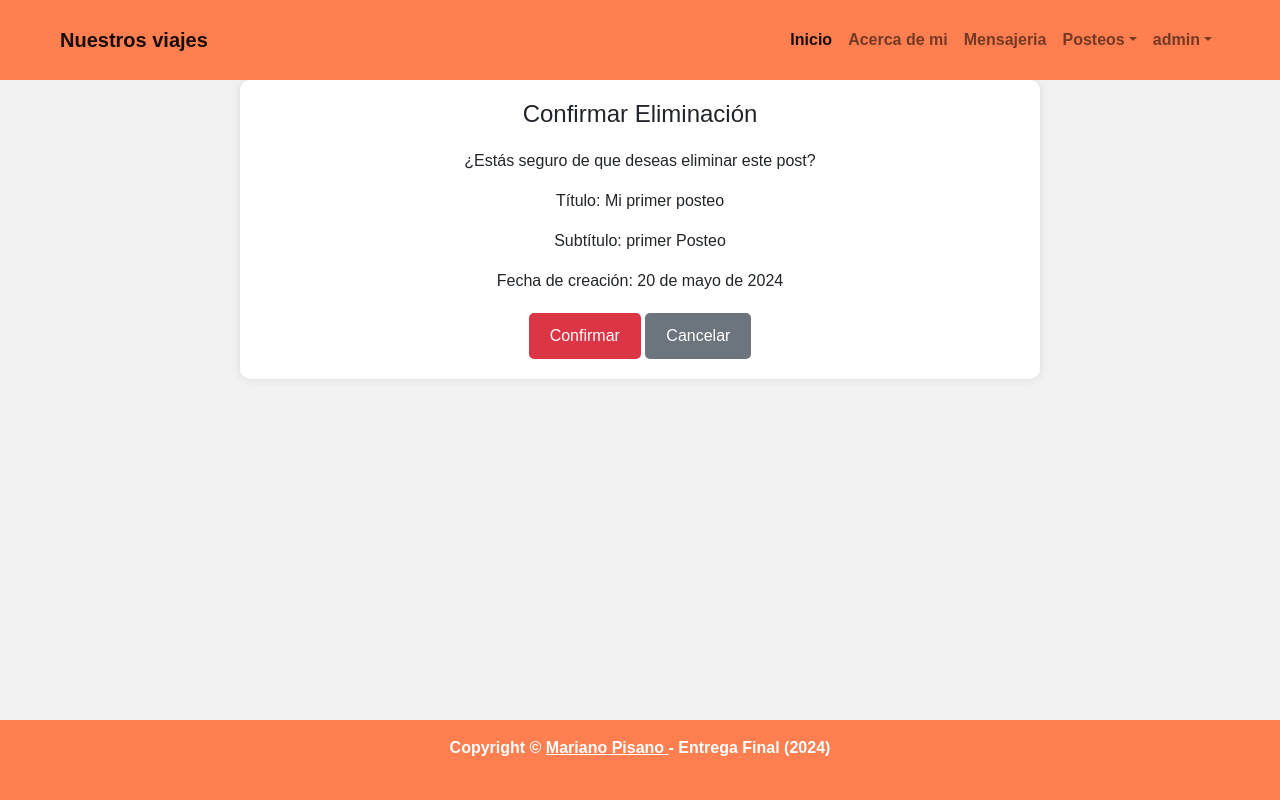
After one commit to mapsys/Entrega_Final_Mariano_Pisano, a Django app: page /posteos/7/borrar/ in a window 1280 px wide. The commit adds this page. Run offline with Django 5.2, Linux system fonts and the light colour scheme; a user stored in the database is signed in; data comes from the database, SQL or seed files in the repository; both versions use the stored data as it was after the commit; some libraries are stand-ins or nearby versions.

Commit message:
Agregado de eliminaciones y cambios de estilo

```diff
--- a/core/templates/core/base.html
+++ b/core/templates/core/base.html
@@ -26,7 +26,7 @@
             height: 100%;
         }
         .masthead {
-            background: url('{% static "path/to/your/image.jpg" %}') no-repeat center center;
+            background: url('{% static "assets/img/7489233.jpg" %}') no-repeat center center;
             background-size: cover;
             height: calc(100vh - 80px - 80px); /* Ajusta esto según la altura del navbar y del footer */
         }
--- a/mensajes/urls.py
+++ b/mensajes/urls.py
@@ -10,4 +10,6 @@ urlpatterns = [
     path("ver_intercambio/<int:intercambio_id>/", views.detalle_conversacion, name="detalle_conversacion"),
     path("nuevo_mensaje/<int:intercambio_id>/", views.nuevo_mensaje, name="nuevo_mensaje"),
     path('iniciar-conversacion/', views.iniciar_conversacion, name='iniciar_conversacion'),
+    path('confirmar-eliminacion/<int:intercambio_id>/', views.confirmar_eliminacion, name='confirmar_eliminacion'),
+    path('borrar-intercambio/<int:intercambio_id>/', views.borrar_intercambio, name='borrar_intercambio'),
 ]
--- /dev/null
+++ b/posteos/templates/posteos/confirmar_eliminacion.html
@@ -0,0 +1,68 @@
+{% extends 'core/base.html' %}
+
+{% block bloque_titulo %}
+    Confirmar Eliminación
+{% endblock bloque_titulo %}
+
+{% block bloque_estilos %}
+<style>
+    body {
+        font-family: Arial, sans-serif;
+        background-color: #f2f2f2;
+    }
+    .confirmacion-eliminacion {
+        max-width: 800px;
+        margin: 0 auto;
+        padding: 20px;
+        background-color: #fff;
+        border-radius: 10px;
+        box-shadow: 0 0 10px rgba(0, 0, 0, 0.1);
+        text-align: center;
+    }
+    h1 {
+        font-size: 24px;
+        margin-bottom: 20px;
+    }
+    .detalle {
+        margin-bottom: 20px;
+    }
+    .btn {
+        display: inline-block;
+        padding: 10px 20px;
+        text-decoration: none;
+        border-radius: 5px;
+        transition: background-color 0.3s;
+    }
+    .btn-cancelar {
+        background-color: #6c757d;
+        color: white;
+    }
+    .btn-cancelar:hover {
+        background-color: #5a6268;
+    }
+    .btn-confirmar {
+        background-color: #dc3545;
+        color: white;
+    }
+    .btn-confirmar:hover {
+        background-color: #c82333;
+    }
+</style>
+{% endblock bloque_estilos %}
+
+{% block bloque_contenido %}
+<div class="confirmacion-eliminacion">
+    <h1>Confirmar Eliminación</h1>
+    <div class="detalle">
+        <p>¿Estás seguro de que deseas eliminar este post?</p>
+        <p>Título: {{ posteo.titulo }}</p>
+        <p>Subtítulo: {{ posteo.subtitulo }}</p>
+        <p>Fecha de creación: {{ posteo.fecha_creacion }}</p>
+    </div>
+    <form method="post" action="{% url 'posteos:borrar_posteo' posteo.id %}">
+        {% csrf_token %}
+        <button type="submit" class="btn btn-confirmar">Confirmar</button>
+        <a href="{% url 'posteos:posteo_detail' posteo.id %}" class="btn btn-cancelar">Cancelar</a>
+    </form>
+</div>
+{% endblock bloque_contenido %}
--- a/posteos/templates/posteos/posteo_form.html
+++ b/posteos/templates/posteos/posteo_form.html
@@ -15,6 +15,6 @@
         </form>
     </div>
     <div class="fs-3 pb-4">
-        <a class="btn btn-primary" href="{% url 'posteos:home' %}">Volver a Clientes</a>
+        <a class="btn btn-primary" href="{% url 'posteos:home' %}">Volver a Posteos</a>
     </div>
 {% endblock bloque_contenido %}
--- a/posteos/urls.py
+++ b/posteos/urls.py
@@ -10,4 +10,6 @@ urlpatterns = [
     path("posteos/detail/<int:pk>", views.PosteoDetail.as_view(), name="posteo_detail"),
     path("posteos/create", views.NuevoPostView.as_view(), name="posteo_create"),
     path("posteos/buscar", views.buscar_posts, name="posteo_buscar"),
+    path('<int:posteo_id>/confirmar-eliminacion/', views.confirmar_eliminacion, name='confirmar_eliminacion'),
+    path('<int:posteo_id>/borrar/', views.borrar_posteo, name='borrar_posteo'),
 ]
--- a/posteos/views.py
+++ b/posteos/views.py
@@ -1,10 +1,10 @@
-from django.shortcuts import render
+from django.shortcuts import get_object_or_404, redirect, render
 from django.contrib.auth.decorators import login_required
 from django.contrib.auth.mixins import LoginRequiredMixin
 from django.urls import reverse_lazy
 from django.views.generic import CreateView, DeleteView, DetailView, ListView, UpdateView
 from . import models, forms
-
+from django.contrib import messages
 '''
 Vista funcion para ver el listado de posteos existentes'''
 # Create your views here.
@@ -51,3 +51,22 @@ def buscar_posts(request):
     formulario_buscar_posts = forms.FormularioBuscarPosts()
 
     return render(request, 'posteos/buscar_posteos.html', { 'form' : formulario_buscar_posts, 'posts' : posts })
+
+@login_required
+def confirmar_eliminacion(request, posteo_id):
+    posteo = get_object_or_404(models.Posteo, id=posteo_id)
+    return render(request, 'posteos/confirmar_eliminacion.html', {'posteo': posteo})
+
+@login_required
+def borrar_posteo(request, posteo_id):
+    posteo = get_object_or_404(models.Posteo, id=posteo_id)
+
+    if request.method == 'POST':
+        if request.user == posteo.autor:
+            posteo.delete()
+            messages.success(request, 'Post eliminado correctamente.')
+        else:
+            messages.error(request, 'No tienes permisos para eliminar este post.')
+        return redirect('posteos:home')  # Asegúrate de usar la URL correcta para listar los posteos
+
+    return render(request, 'posteos/confirmar_eliminacion.html', {'posteo': posteo})
```
Also changed, not shown: mensajes/templates/mensajes/confirmar_eliminacion.html (added, +67 -0 lines), mensajes/templates/mensajes/mensajes_list.html (+26 -5 lines), mensajes/views.py (+19 -0 lines), posteos/templates/posteos/posteo_detail.html (+49 -2 lines), db.sqlite3, media/galeria/FOTO_DANO_AUTO_gRs5ds0.jpg (added), media/galeria/bbf32321-d2fc-424e-8520-a6587ea9e78f.jpg (added), media/galeria/cd1f3d38-6702-4d39-bc45-aeac70795734.jpg (added).
